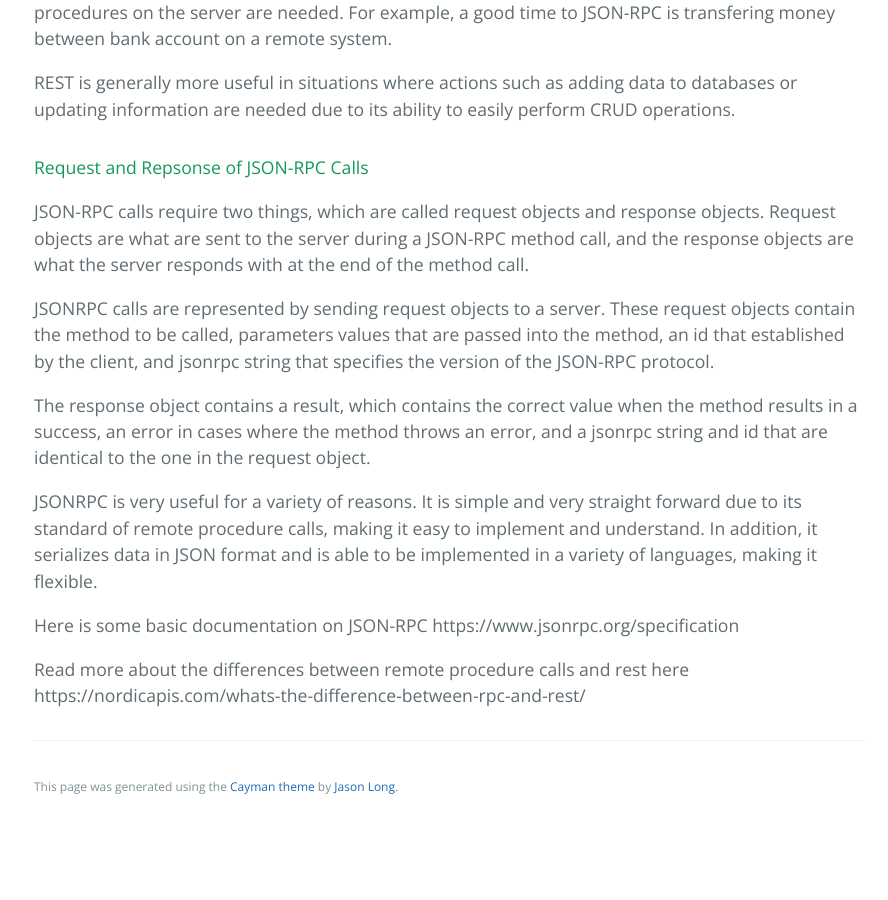
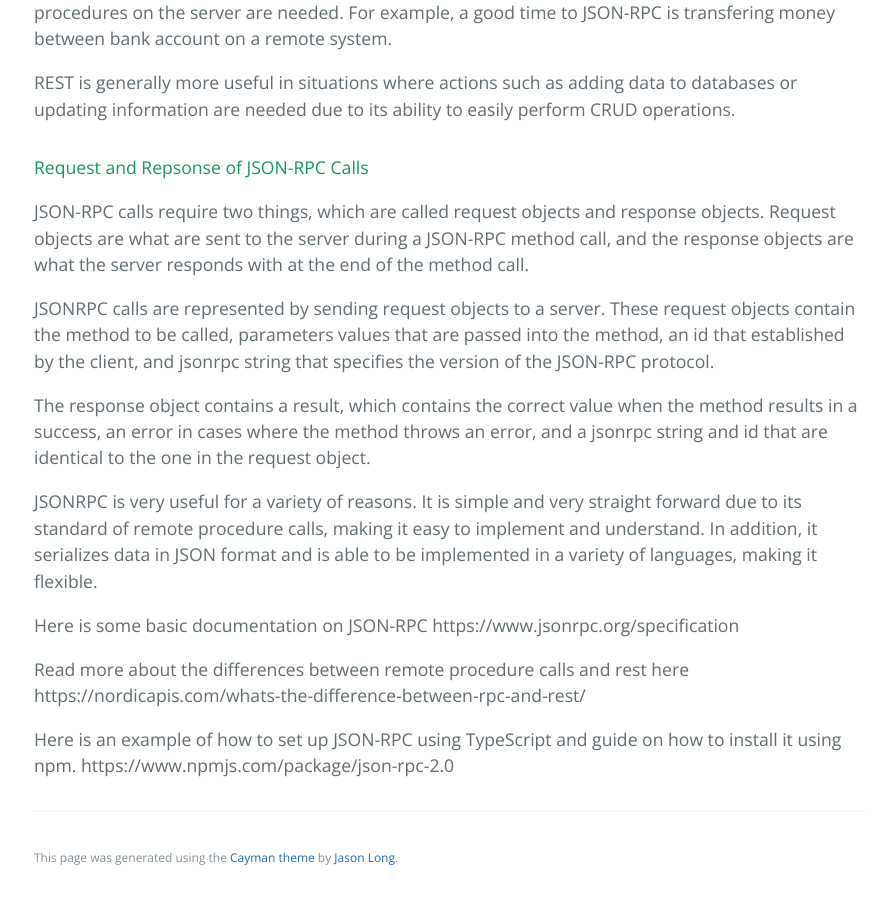
Before and after one commit to learning-software-engineering/learning-software-engineering.github.io, a Jekyll site: the page built from Topics/Tech_Stacks/JSONRPC.md, in a window 1280 px wide and 900 px high, scrolled down 661 px. Shown: the whole window, without its empty margins (190-1078 px from the left). Built offline with Jekyll 4.4.1, drawn with Linux system fonts in a browser that asks for light colours; our own code applies the rules of GitHub Pages for plain Markdown files; before the commit the page ends 1490 px from its top, so only the background shows below that.

Commit message:
add more info

```diff
--- a/Topics/Tech_Stacks/JSONRPC.md
+++ b/Topics/Tech_Stacks/JSONRPC.md
@@ -21,3 +21,5 @@ JSONRPC is very useful for a variety of reasons. It is simple and very straight
 Here is some basic documentation on JSON-RPC https://www.jsonrpc.org/specification
 
 Read more about the differences between remote procedure calls and rest here https://nordicapis.com/whats-the-difference-between-rpc-and-rest/
+
+Here is an example of how to set up JSON-RPC using TypeScript and guide on how to install it using npm. https://www.npmjs.com/package/json-rpc-2.0
```
